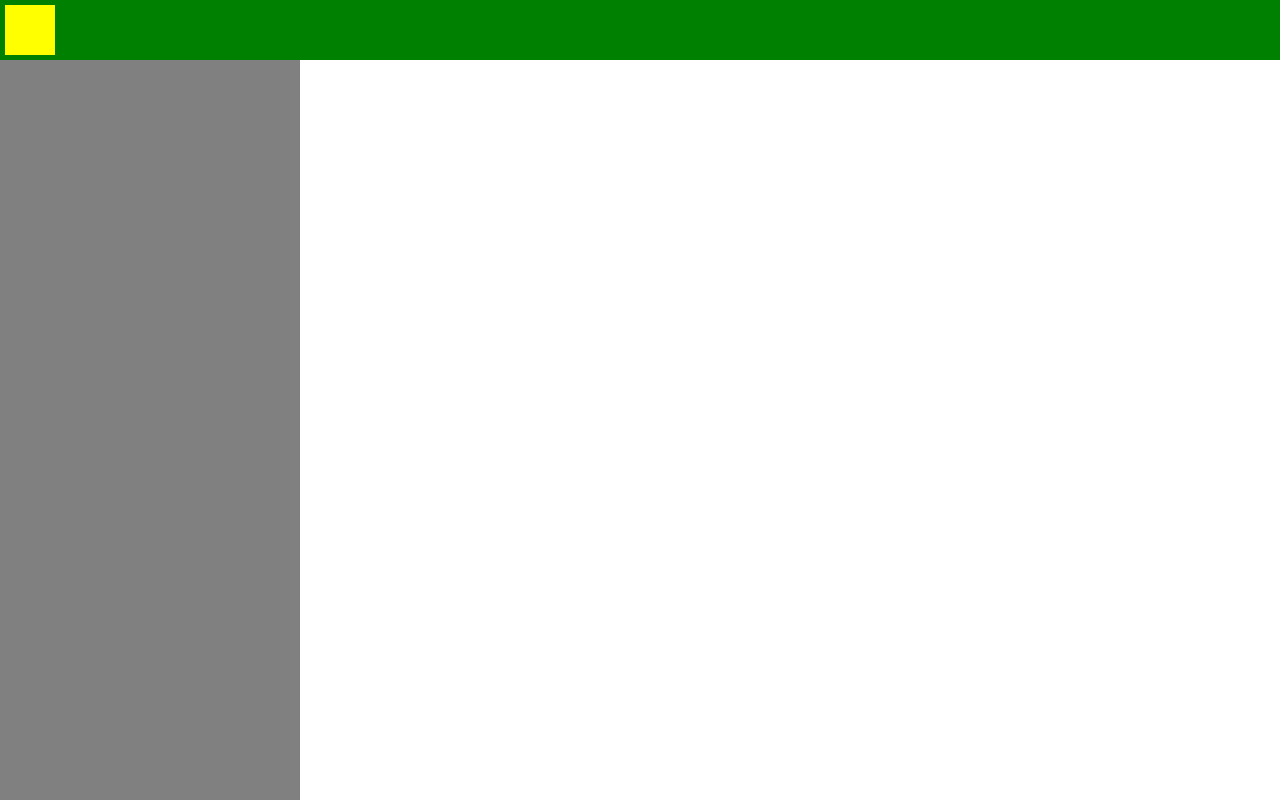
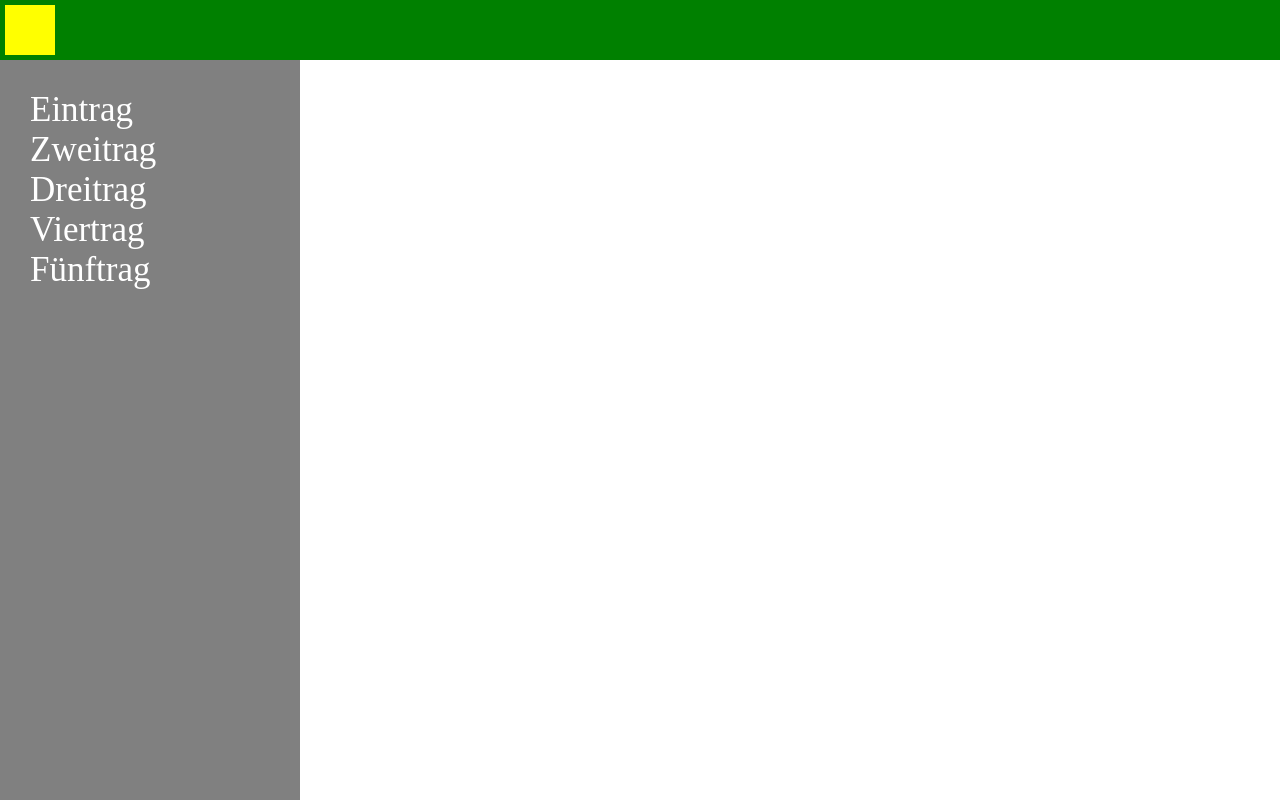
Before and after one commit to MoritzGoeckel/JS-MobileWebControls, a plain HTML site: page Drawer/index.htm in a window 1280 px wide. Both pictures are taken after a click on the element 30 px from the left and 30 px from the top of the page. Drawn offline with nearby package versions, Linux system fonts and the light colour scheme.

Commit message:
styled the basic drawer

```diff
--- a/Drawer/drawer.css
+++ b/Drawer/drawer.css
@@ -2,7 +2,7 @@ body{
   margin: 0;
 }
 
-.toolbar-wrap{
+.toolbar{
   width: 100%;
   height: 60px;
   background-color: green;
@@ -17,7 +17,7 @@ body{
   float: left;
 }
 
-.drawer-wrap{
+.drawer{
   z-index: 1000;
   float: left;
   position: fixed;
@@ -27,3 +27,21 @@ body{
   left: -300px;
   <!--top: 0px;-->
 }
+
+.drawer ul {
+  list-style-type: none;
+  padding: 0px;
+  margin-left: 30px;
+  margin: 0px;
+}
+
+.drawerContent{
+  margin-top: 30px;
+  margin-left: 30px;
+  font-size: 35px;
+}
+
+.drawer a{
+  text-decoration: none;
+  color: white;
+}
--- a/Drawer/drawer.js
+++ b/Drawer/drawer.js
@@ -1,3 +1,5 @@
+function Drawer()
+{
   $(function () { //Init
     console.log("Init");
 
@@ -12,3 +14,25 @@ $(function () { //Init
     });
 
   });
+
+  this.close = function(){
+    $("#drawer").animate({"left": "-300px"}, duration);
+  };
+
+  this.open = function(){
+    $("#drawer").animate({"left": "0px"}, duration);
+  };
+
+  this.toggle = function(){
+    if(isOpen())
+      close();
+    else
+      open();
+  };
+
+  this.isOpen = function(){
+    return $("#drawer").css("left") == "0px";
+  };
+}
+
+var drawer = new Drawer();
--- a/Drawer/index.htm
+++ b/Drawer/index.htm
@@ -4,12 +4,20 @@
 </head>
 <body>
 
-  <div class="toolbar-wrap">
+  <div class="toolbar">
     <div class="open-drawer-btn" id="open-drawer-btn"></div>
   </div>
 
-  <div class="drawer-wrap" id="drawer">
-
+  <div class="drawer" id="drawer">
+    <div class="drawerContent">
+      <ul>
+        <li><a href="#">Eintrag</a></li>
+        <li><a href="#">Zweitrag</a></li>
+        <li><a href="#">Dreitrag</a></li>
+        <li><a href="#">Viertrag</a></li>
+        <li><a href="#">Fünftrag</a></li>
+      </ul>
+    </div>
   </div>
 
   <script src="http://ajax.googleapis.com/ajax/libs/jquery/1.11.2/jquery.min.js"></script>
```
Lines whose indentation alone changed are shown as unchanged.
